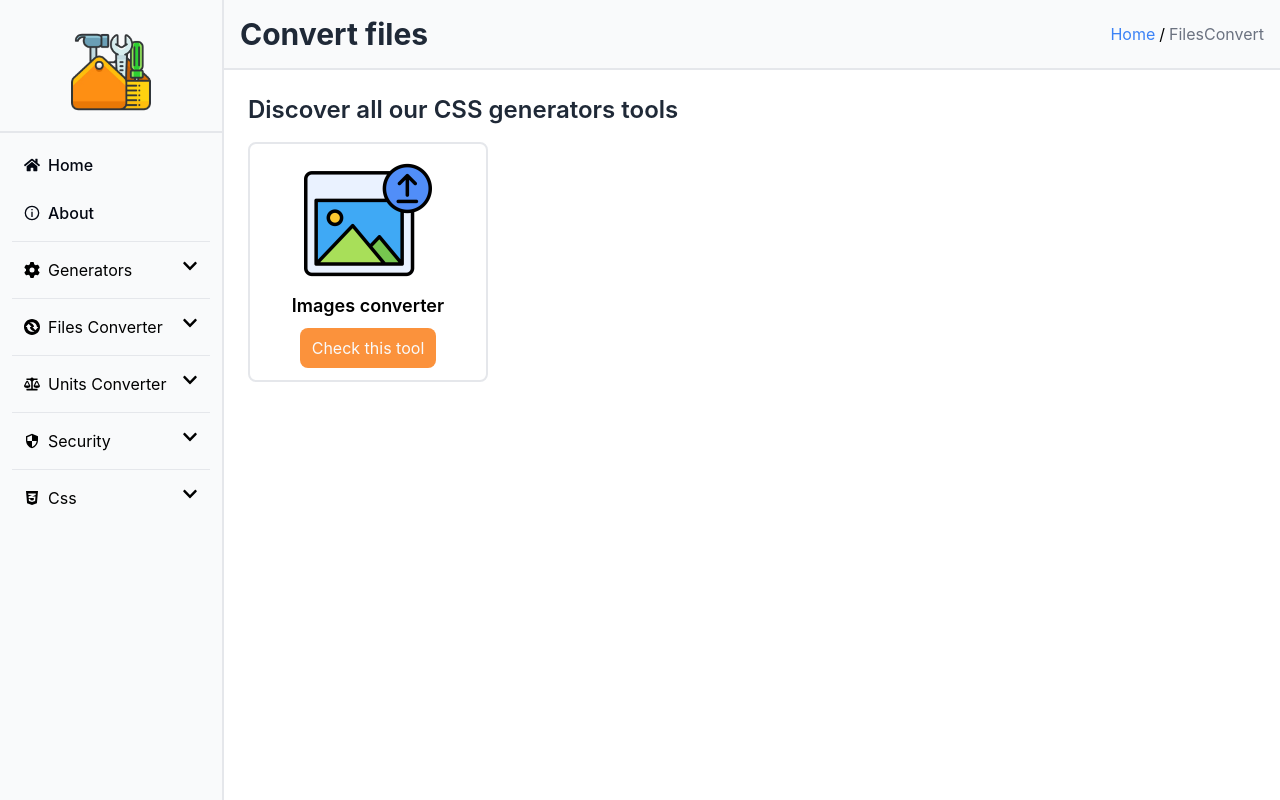
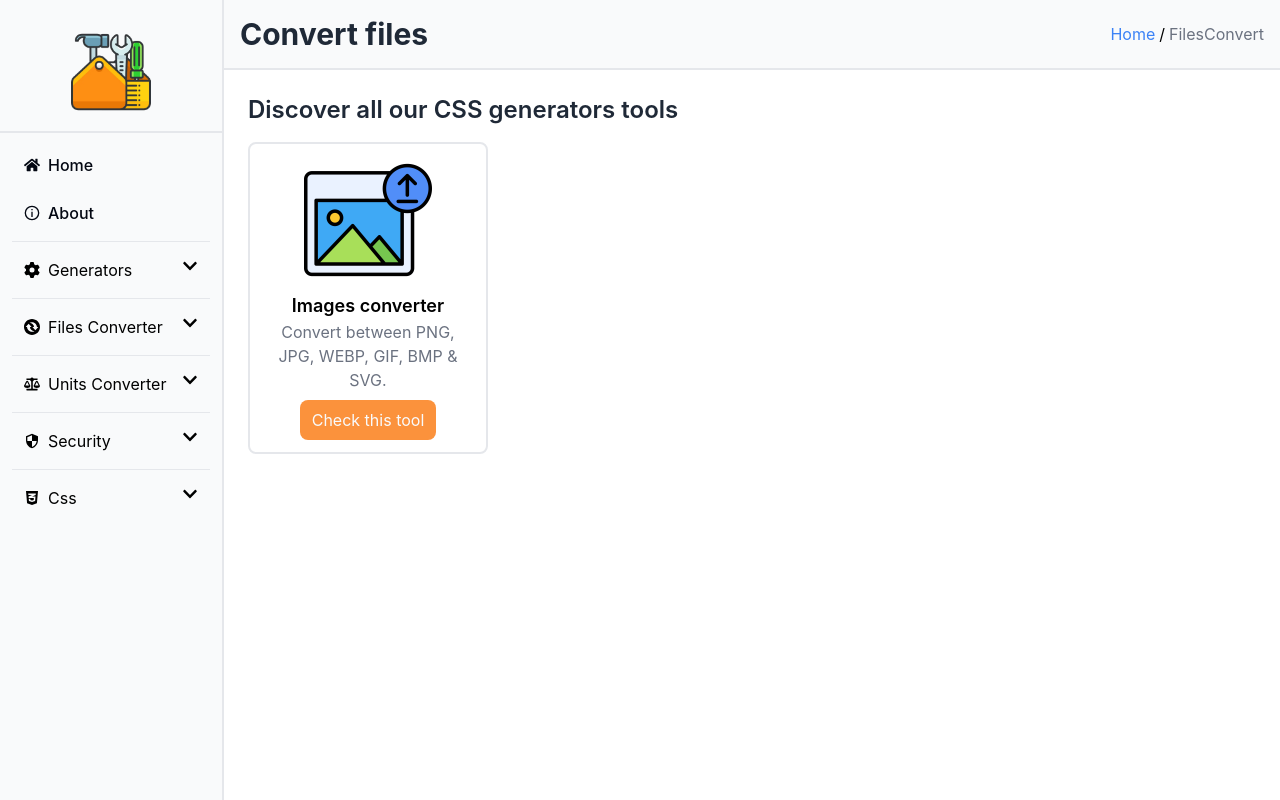
Before and after one commit to Oslonline/oslo-toolbox, a React (Vite) app: page /FilesConvert in a window 1280 px wide. Built offline with nearby package versions, Linux system fonts and the light colour scheme.

Commit message:
fix: minor styling changes

```diff
--- a/src/pages/Home/HomeFileConvert.jsx
+++ b/src/pages/Home/HomeFileConvert.jsx
@@ -4,7 +4,7 @@ const filesTools = [
   {
     name: "Images converter",
     link: "/FilesConvert/Images",
-    text: "",
+    text: "Convert between PNG, JPG, WEBP, GIF, BMP & SVG.",
     icon: "/images/files-convert-tools/images.webp",
   },
 ];
```
